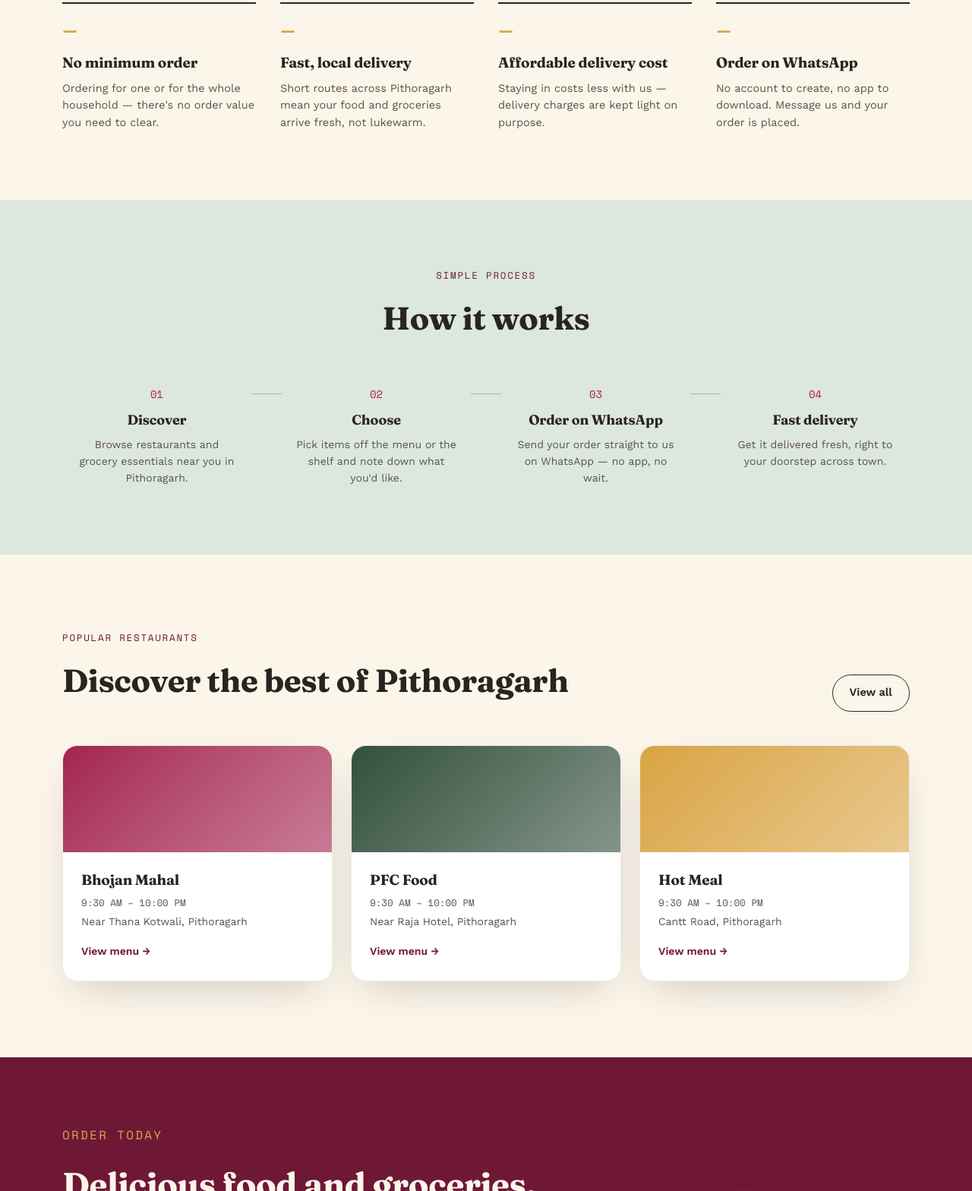
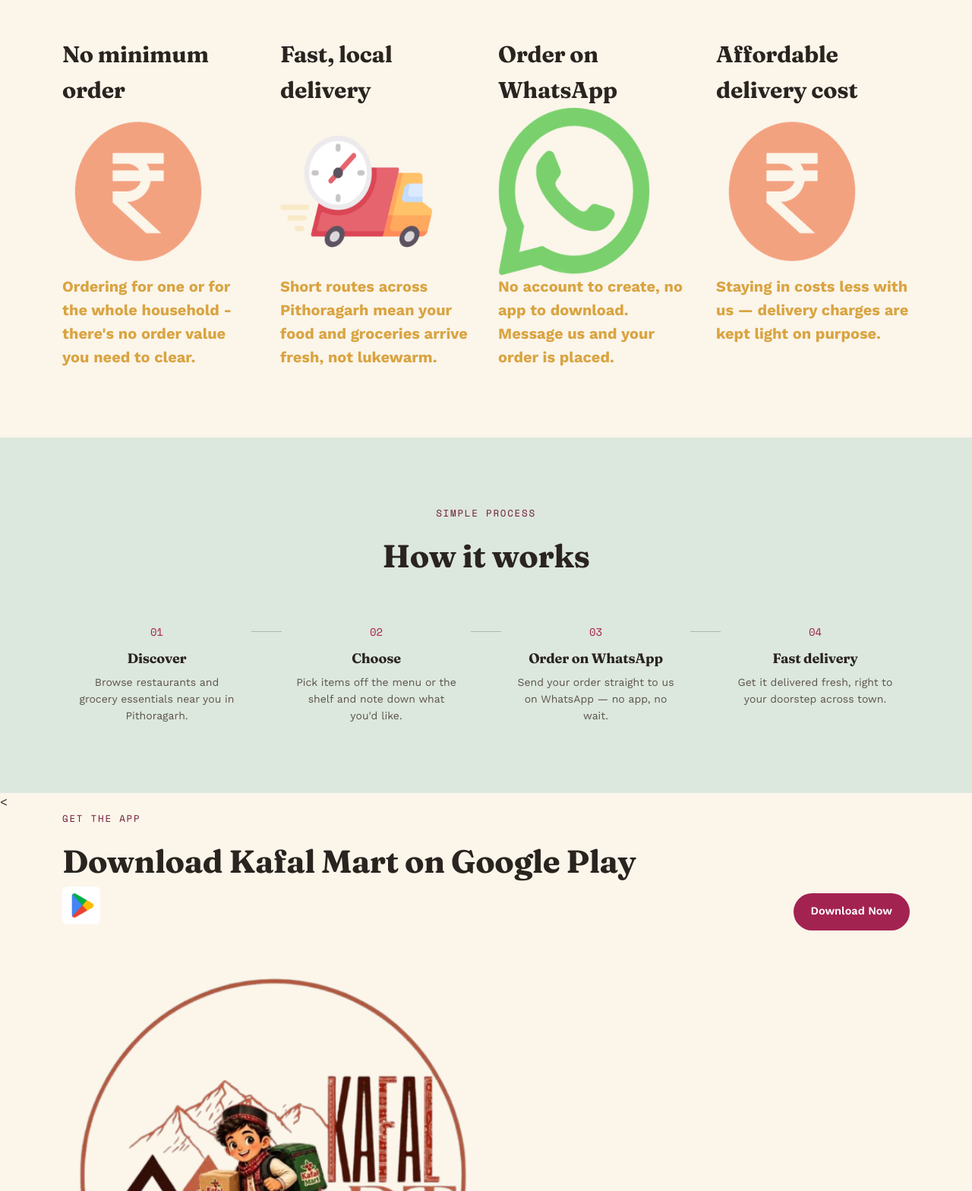
Before and after one commit to upadhyaykartik1/Kafal-Mart, a plain HTML site: page kafalmart-frontend/index.html in a window 1280 px wide. Shown: the part 1232-2800 px from the top of the page at 76% size. Drawn offline with nearby package versions, Linux system fonts and the light colour scheme.

Commit message:
Add Kafal Mart project

```diff
--- a/kafalmart-frontend/index.html
+++ b/kafalmart-frontend/index.html
@@ -18,7 +18,7 @@
 <header class="site-header" id="top">
   <div class="wrap header-inner">
     <a href="#top" class="brand">
-      <svg class="brand-mark" width="34" height="34" viewBox="0 0 34 34" fill="none" xmlns="http://www.w3.org/2000/svg" aria-hidden="true">
+      <img src="logo.jpg" alt="KafalMart logo" class="brand-mark" width="34" height="34" viewBox="0 0 34 34">
         <circle cx="13" cy="15" r="7.5" fill="var(--berry)"/>
         <circle cx="21" cy="10" r="6" fill="var(--berry-dark)"/>
         <circle cx="22" cy="20" r="5.5" fill="var(--berry)"/>
@@ -29,16 +29,15 @@
     </a>
 
     <nav class="main-nav" id="mainNav">
-      <a href="#paths">Food</a>
-      <a href="#paths">Grocery</a>
+      <a href="#paths">Download</a>
       <a href="#how">How it works</a>
-      <a href="#restaurants">Restaurants</a>
-      <a href="#contact">Contact</a>
+      <a href="#restaurants">Terms And Conditions</a>
+      <a href="#contact">FAQ</a>
     </nav>
 
     <div class="header-actions">
-      <a class="btn btn-ghost" href="#contact">Contact</a>
-      <a class="btn btn-primary" href="https://wa.me/918439051530" target="_blank" rel="noopener">Order on WhatsApp</a>
+     <a href="https://wa.me/918439051530"class="btn " href="Contact">Contact us</a>
+      <a href="https://play.google.com/store/apps/details?id=www.kafalmart.com.kafalmart" class="btn btn-primary btn-lg" href="Get App">Get App</a>
     </div>
 
     <button class="nav-toggle" id="navToggle" aria-label="Open menu" aria-expanded="false">
@@ -52,21 +51,23 @@
   <div class="wrap hero-inner">
     <div class="hero-copy">
       <p class="eyebrow">Pithoragarh's own delivery, since the hills</p>
-      <h1>Good Food,<br><span class="ital">Great Mood.</span></h1>
+      <h1>Get Delivery At,<br><span class="ital">Your Doorstep.</span></h1>
       <p class="hero-sub">Fresh meals from your favourite local kitchens, and daily groceries, delivered fast to your door — no app, no fuss, just a message on WhatsApp.</p>
       <div class="hero-ctas">
-        <a class="btn btn-primary btn-lg" href="#restaurants">Explore Restaurants</a>
-        <a class="btn btn-outline btn-lg" href="#paths">Explore Groceries</a>
+          <a href="https://play.google.com/store/apps/details?id=www.kafalmart.com.kafalmart" class="btn btn-primary btn-lg" href="#restaurants">Get Started</a>
+        </a>
+
+        <a href="https://wa.me/918439051530" class="btn btn-primary btn-lg" href = "Contact">Business Enquiry</a>
       </div>
       <div class="hero-trust">
-        <span><strong>3+</strong> local kitchens onboard</span>
+        <span><strong>50+</strong> local kitchens onboard</span>
         <span><strong>9:30am–10pm</strong> daily</span>
         <span><strong>Whole town</strong> covered</span>
       </div>
     </div>
 
     <div class="hero-visual" aria-hidden="true">
-      <svg viewBox="0 0 420 460" class="berry-hero">
+      <img src="logo.jpg" alt="KafalMart logo">
         <path d="M40 420 Q 90 200 200 120 Q 300 50 380 60" stroke="var(--forest)" stroke-width="6" fill="none" stroke-linecap="round"/>
         <path d="M200 120 Q 150 90 120 70" stroke="var(--forest)" stroke-width="5" fill="none" stroke-linecap="round"/>
         <path d="M240 100 Q 270 75 300 68" stroke="var(--forest)" stroke-width="5" fill="none" stroke-linecap="round"/>
@@ -120,25 +121,29 @@
     <h2 class="section-title center">Built for this town, not just any town</h2>
 
     <div class="feature-grid">
-      <div class="feature">
-        <span class="feature-mark">—</span>
-        <h4>No minimum order</h4>
-        <p>Ordering for one or for the whole household — there's no order value you need to clear.</p>
+      <div class="feature-mark">
+        <span class="feature-mark"></span>
+        <h2>No minimum order</h2>
+        <img src ="No_minimum_order.png" width="200" height="220"
+        <p>Ordering for one or for the whole household - there's no order value you need to clear.</p>
       </div>
-      <div class="feature">
-        <span class="feature-mark">—</span>
-        <h4>Fast, local delivery</h4>
+      <div class="feature-mark">
+        <span class="feature-mark"></span>
+        <h2>Fast, local delivery </h2>
+        <img src="delivery.png" width ="200" height="220"
         <p>Short routes across Pithoragarh mean your food and groceries arrive fresh, not lukewarm.</p>
       </div>
-      <div class="feature">
-        <span class="feature-mark">—</span>
-        <h4>Affordable delivery cost</h4>
+         <div class="feature-mark">
+        <span class="feature-mark"></span>
+        <h2>Order on WhatsApp</h2>
+        <img src="whatsapp.png" width="200" height="220"
+        <p> No account to create, no app to download. Message us and your order is placed.</p>
+      </div>
+      <div class="feature-mark">
+        <span class="feature-mark"></span>
+        <h2>Affordable delivery cost</h2>
+        <img src="No_minimum_order.png" width="200" height="220"
         <p>Staying in costs less with us — delivery charges are kept light on purpose.</p>
-      </div>
-      <div class="feature">
-        <span class="feature-mark">—</span>
-        <h4>Order on WhatsApp</h4>
-        <p>No account to create, no app to download. Message us and your order is placed.</p>
       </div>
     </div>
   </div>
@@ -178,49 +183,46 @@
   </div>
 </section>
 
-<!-- RESTAURANTS -->
-<section class="restaurants" id="restaurants">
+<<!-- DOWNLOAD APP -->
+<section class="app-download" id="download">
   <div class="wrap">
     <div class="section-head">
       <div>
-        <p class="eyebrow">Popular restaurants</p>
-        <h2 class="section-title">Discover the best of Pithoragarh</h2>
+        <p class="eyebrow">Get the App</p>
+        <h2 class="section-title">Download Kafal Mart on Google Play <img src="play_store.png" alt="" width="50" height="50"></h2>
       </div>
-      <a href="https://www.kafalmart.in/restaurants" class="btn btn-outline" target="_blank" rel="noopener">View all</a>
+      <a href="https://play.google.com/store/apps/details?id=www.kafalmart.com.kafalmart" class="btn btn-primary" target="_blank" rel="noopener">
+        Download Now
+      </a>
     </div>
 
-    <div class="rest-grid">
-      <article class="rest-card">
-        <div class="rest-thumb" style="--tint:#A32350"></div>
-        <div class="rest-body">
-          <h4>Bhojan Mahal</h4>
-          <p class="rest-hours">9:30 AM – 10:00 PM</p>
-          <p class="rest-loc">Near Thana Kotwali, Pithoragarh</p>
-          <a href="https://www.kafalmart.in/restaurants" class="rest-link" target="_blank" rel="noopener">View menu →</a>
-        </div>
-      </article>
-      <article class="rest-card">
-        <div class="rest-thumb" style="--tint:#33503D"></div>
-        <div class="rest-body">
-          <h4>PFC Food</h4>
-          <p class="rest-hours">9:30 AM – 10:00 PM</p>
-          <p class="rest-loc">Near Raja Hotel, Pithoragarh</p>
-          <a href="https://www.kafalmart.in/restaurants" class="rest-link" target="_blank" rel="noopener">View menu →</a>
-        </div>
-      </article>
-      <article class="rest-card">
-        <div class="rest-thumb" style="--tint:#D9A441"></div>
-        <div class="rest-body">
-          <h4>Hot Meal</h4>
-          <p class="rest-hours">9:30 AM – 10:00 PM</p>
-          <p class="rest-loc">Cantt Road, Pithoragarh</p>
-          <a href="https://www.kafalmart.in/restaurants" class="rest-link" target="_blank" rel="noopener">View menu →</a>
-        </div>
-      </article>
+    <div class="app-card">
+      <div class="app-icon">
+        <img src="logo.jpg" alt="Kafal Mart Logo">
+      </div>
+
+      <div class="app-body">
+        <h3>Kafal Mart</h3>
+        <p>
+          Order delicious food, groceries, medicines, and daily essentials
+          from your favorite local stores in Pithoragarh. Fast delivery,
+          secure payments, and an easy shopping experience—all in one app.
+        </p>
+
+        <ul class="app-features">
+          <li>🍔 Food Delivery</li>
+          <li>🛒 Grocery Shopping</li>
+          <li>📦 Parcel Delivery</li>
+          <li>⚡ Fast & Reliable Delivery</li>
+          <li>🖨️ Printout Delivery</li>
+        </ul>
+
+        <a href="https://play.google.com/store/apps/details?id=www.kafalmart.com.kafalmart" class="playstore-btn" target="_blank" rel="noopener">
+        </a>
+      </div>
     </div>
   </div>
 </section>
-
 <!-- CTA BANNER -->
 <section class="cta-banner">
   <div class="wrap cta-inner">
@@ -268,15 +270,17 @@
   <div class="wrap footer-top">
     <div class="footer-brand">
       <a href="#top" class="brand">
-        <svg class="brand-mark" width="30" height="30" viewBox="0 0 34 34" fill="none" xmlns="http://www.w3.org/2000/svg" aria-hidden="true">
+       <img src="logo.jpg" alt="KafalMart logo" class="brand-mark">
           <circle cx="13" cy="15" r="7.5" fill="var(--berry)"/>
           <circle cx="21" cy="10" r="6" fill="var(--berry-dark)"/>
           <circle cx="22" cy="20" r="5.5" fill="var(--berry)"/>
         </svg>
-        <span>Kafal<em>Mart</em></span>
+
+
       </a>
       <p>Order delicious food and groceries — delivered fresh and fast to your doorstep in Pithoragarh.</p>
       <a class="social-link" href="https://www.instagram.com/officialkafalmart/" target="_blank" rel="noopener">Instagram ↗</a>
+      <span>(Kafal<em>Mart)</em></span>
     </div>
 
     <div class="footer-col">
@@ -292,11 +296,12 @@
       <a href="tel:+918439051530">+91 84390 51530</a>
       <a href="mailto:order.kafalmart@gmail.com">order.kafalmart@gmail.com</a>
       <span>Pithoragarh, Uttarakhand, India</span>
+
     </div>
 
     <div class="footer-col">
       <h5>Legal</h5>
-      <a href="https://www.kafalmart.in/terms" target="_blank" rel="noopener">Terms &amp; Conditions</a>
+      <a href="https://www.kafalmart.in/terms" target="_blank" rel="noopener">Terms & Conditions</a>
       <a href="https://www.kafalmart.in/policy" target="_blank" rel="noopener">Refund Policy</a>
     </div>
   </div>
```
Also changed, not shown: kafalmart-frontend/No_minimum_order.png (added), kafalmart-frontend/delivery.png (added), kafalmart-frontend/google-play.png (added), kafalmart-frontend/logo.jpg (added), kafalmart-frontend/play_store.png (added), kafalmart-frontend/whatsapp.png (added).
